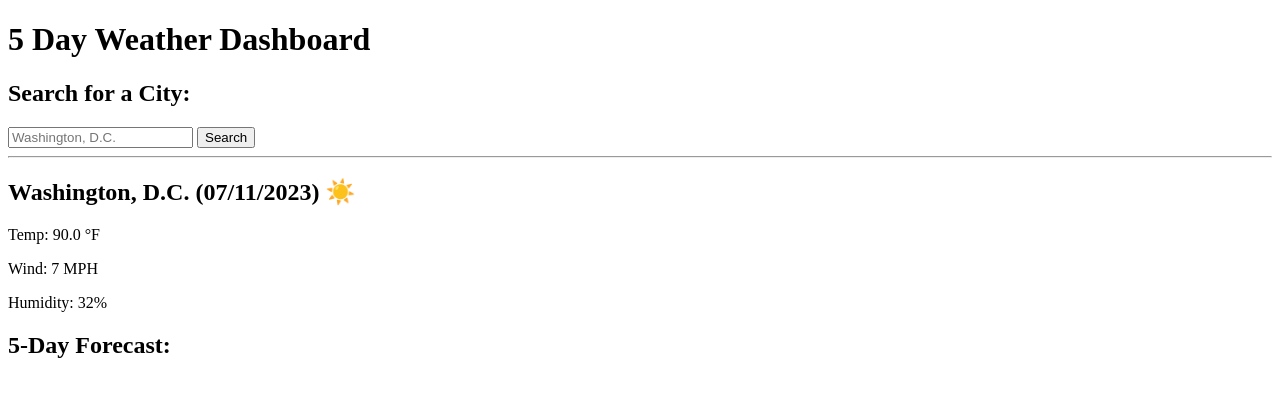
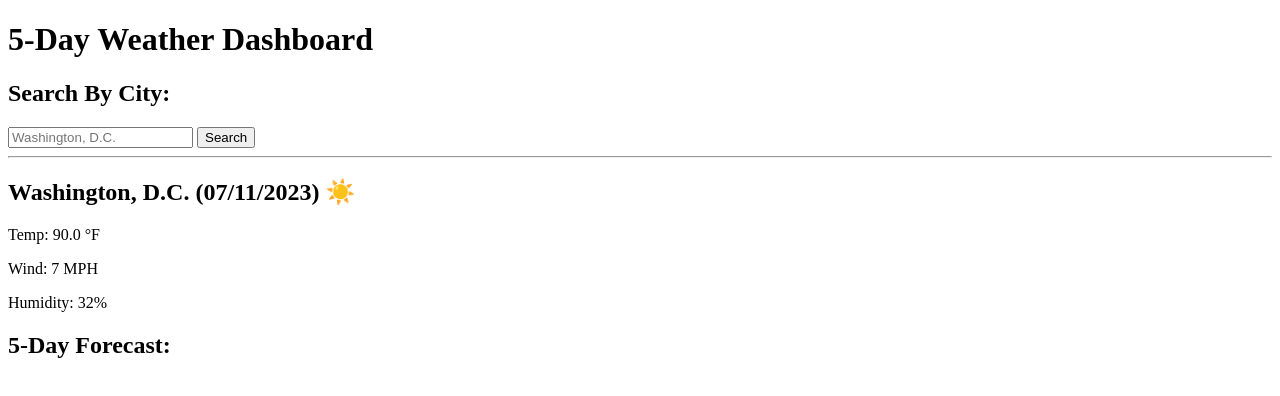
Before and after one commit to elaine-luckey/Weather-App, a plain HTML site: page index.html in a window 1280 px wide. Drawn offline with Linux system fonts and the light colour scheme.

Commit message:
edits to html file

```diff
--- a/index.html
+++ b/index.html
@@ -9,17 +9,17 @@
 
     <link rel="stylesheet" href="./assets/css/style.css">
 
-    <title>5 Day Weather Forecast</title>
+    <title>5-Day Weather Forecast</title>
 </head>
 <body>
     <header>
-        <h1>5 Day Weather Dashboard</h1>
+        <h1>5-Day Weather Dashboard</h1>
     </header>
     <div class="main-container">
         <aside>
             <form class="search-form">
                 <label for="city-name">
-                    <h2>Search for a City:</h2>
+                    <h2>Search By City:</h2>
                 </label>
                 <input id="city-name" type="text" placeholder="Washington, D.C.">
                 <button id="search-btn" type="submit">Search</button>
```
